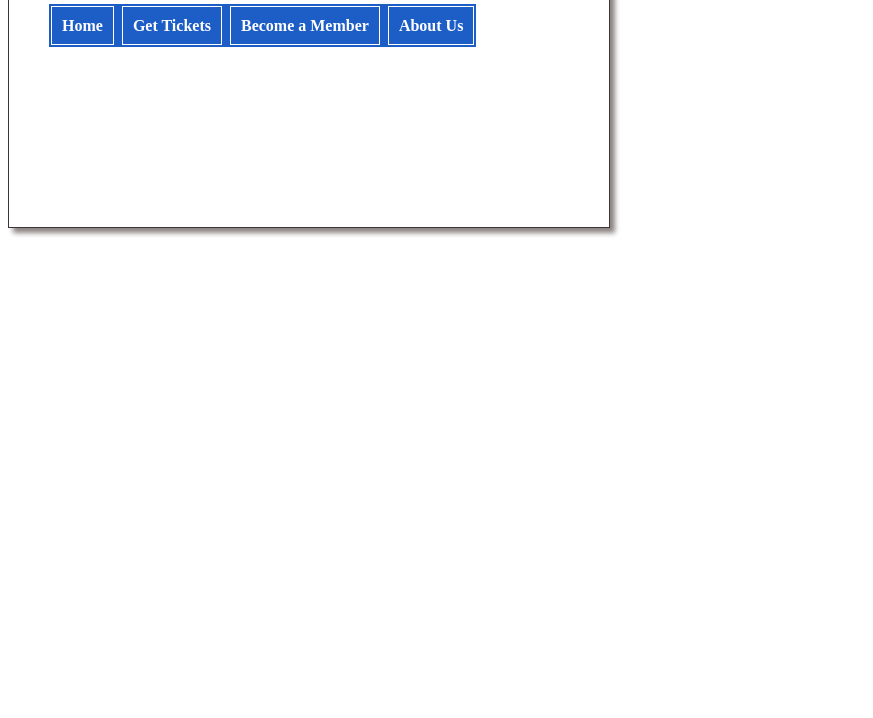
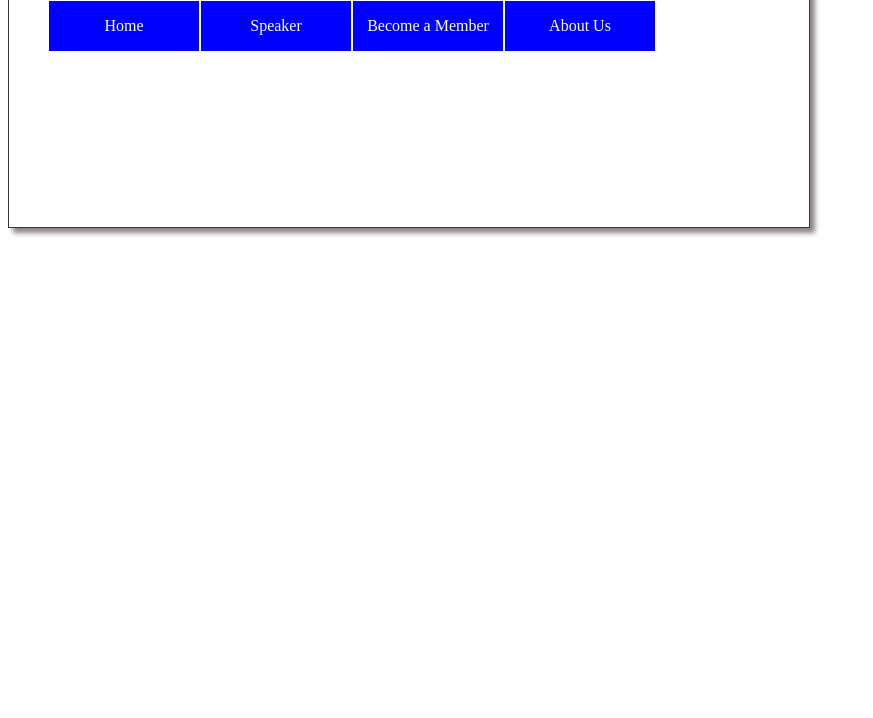
Before and after one commit to thoangln/18php05_Begin, a plain HTML site: page Session 5/Homework/nav_menu.html in a window 1280 px wide. Shown: the part 82-800 px from the top of the page, without its empty margins (0-873 px from the left). Drawn offline with Linux system fonts and the light colour scheme.

Commit message:
Homework Session 5 (Navigation Menu)

```diff
--- a/Session 5/Homework/nav_menu.css
+++ b/Session 5/Homework/nav_menu.css
@@ -1,5 +1,5 @@
 .div1{
-	width: 600px;
+	width: 800px;
 	height: 300px;
 	box-shadow: 5px 5px 5px #8C8383;
 	border: 1px solid #383535;
@@ -7,30 +7,41 @@
 h1{
 	margin-bottom: 0px;
 }
-.div1 div{
-	height: 50px;
+
+#nav ul{
+	list-style-type: none;
+	position: relative;
 }
-ul li{
-	background-color: #1D5DC6;
-	margin-top: 20px;
-	display: inline;
-	font-weight: bold;
-	padding: 13px;
-	padding-left: 2px;
-	padding-right: 2px;
-	margin: 2px;
-	margin-left: 0px;
-	margin-right: 0px;
-	width: 15%;
-	list-style-type: none;
+#nav ul li{
+	width: 150px;
+	background-color: blue;
+	border-right: 2px solid white;
+	text-align: center;
+	float: left;
 }
-ul li a:hover{
-	color: #A6A822;
+#nav ul .ul1{
+	display: none;
+	position: absolute;
+	left: 152px;
+}
+#nav ul .ul2{
+	display: none;
+	position: absolute;
+	left: 456px;
+}
+#nav ul ul li{
+	float: none;
+}
+#nav ul li:hover >ul {
+	display: block;
+}
+#nav > ul::after{
+	content: "";
+	display: block;
+	clear: both;
 }
 a{
-	border: 1px solid white;
-	padding: 10px;
-	text-decoration: none;
 	color: white;
 	line-height: 50px;
+	text-decoration: none;
 }
--- a/Session 5/Homework/nav_menu.html
+++ b/Session 5/Homework/nav_menu.html
@@ -7,20 +7,28 @@
 </head>
 <body>
 	<div class="div1">
-		<h1>Vertical Navigation menu</h1>
-		<div>
-			<ul class="ul1">
+		<h1>Navigation menu</h1>
+		<div id="nav">
+			<ul>
 				<li>
 					<a href="#"> Home</a>
 				</li>
 				<li>
-					<a href="#"> Get Tickets</a>
+					<a href="#"> Speaker</a>
+					<ul class="ul1">
+						<li><a href="#">Thoang Le</a></li>
+						<li><a href="#">Bla Bla</a></li>
+					</ul>
 				</li>
 				<li>
 					<a href="#"> Become a Member</a>
 				</li>
 				<li>
 					<a href="#"> About Us</a>
+					<ul class="ul2">
+						<li><a href="#">Our History</a></li>
+						<li><a href="#">Board of Directors</a></li>
+					</ul>
 				</li>
 			</ul>
 		</div>
```
